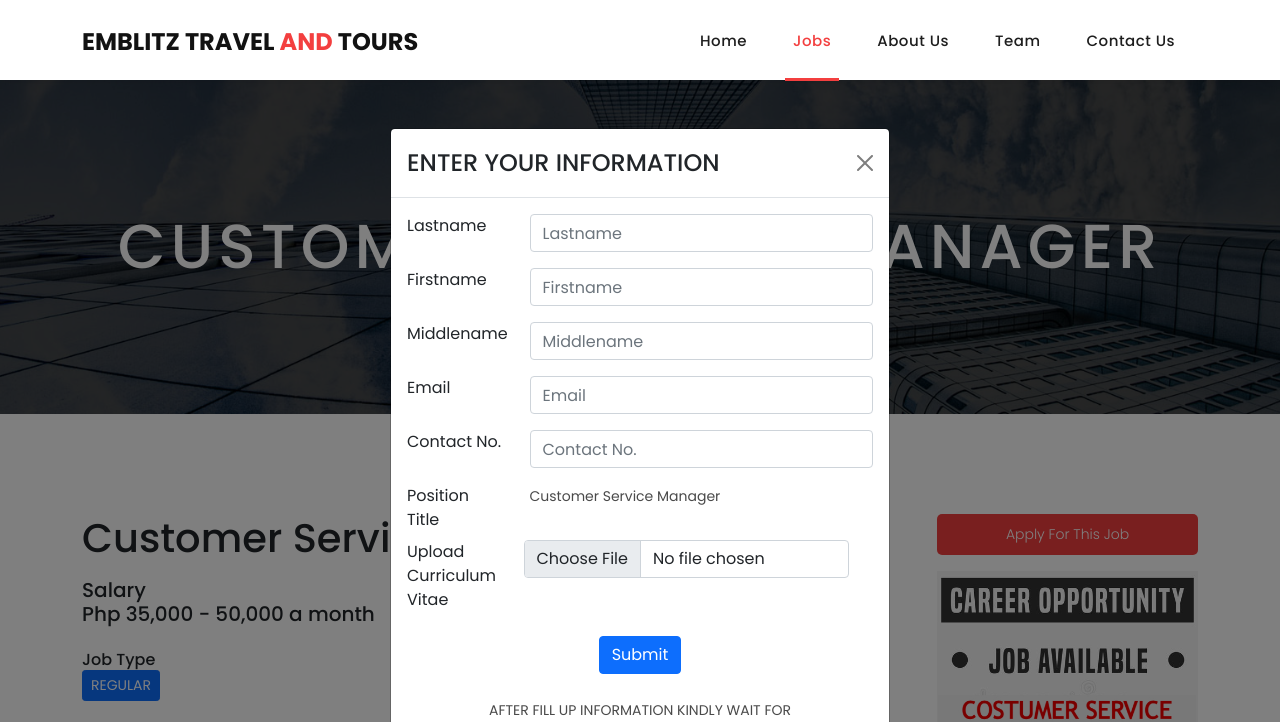
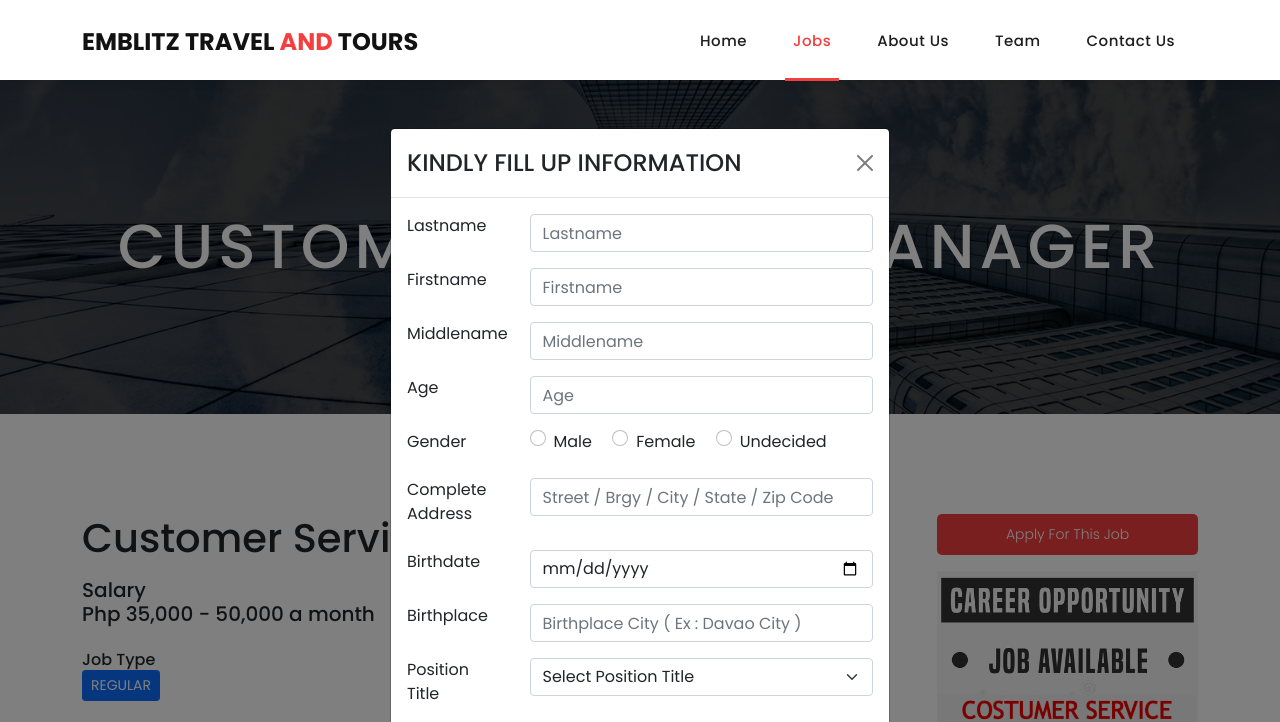
Before and after one commit to Emerson08System/JobPosting, a plain HTML site: page Jobs/CostumerServiceManager.html in a window 1280 px wide. Both pictures are taken after a click on the button "Apply For This Job". Shown: the top 722 px of the page. Drawn offline with Linux system fonts and the light colour scheme.

Commit message:
Update CostumerServiceManager.html

```diff
--- a/Jobs/CostumerServiceManager.html
+++ b/Jobs/CostumerServiceManager.html
@@ -162,7 +162,7 @@
           <div class="col-md-3 col-sm-4">
             <div class="contact-form">
               <div class="form-group">
-                <button type="submit" data-toggle="modal" data-target="#adduser" class="filled-button btn-block">Apply for this job</button>
+                <button type="submit" data-toggle="modal" data-target="#fillup" class="filled-button btn-block">Apply for this job</button>
               </div>
             </div>
 
@@ -246,24 +246,25 @@
           </div>
         </footer>
 
-<div class="modal fade" id="adduser" aria-labelledby="exampleModalLabel" aria-hidden="true">
+<!-- Modal -->
+        <div class="modal fade" id="fillup" aria-labelledby="fillup" aria-hidden="true">
             <div class="modal-dialog">
              <div class="modal-content">
              <div class="modal-header">
-             <h4 class="modal-title">ENTER YOUR INFORMATION</h4>
+             <h4 class="modal-title">KINDLY FILL UP INFORMATION</h4>
              <button type="button" class="btn-close" data-dismiss="modal" aria-label="Close"></button>
                   </div>
                     <!-- Modal body -->
              <div class="modal-body">
-            <form id="" action="">
+             <form action="">
 
               <div class="mb-3 row">
                   <label for="Lastname" class="col-md-3 form-label">Lastname</label>
                 <div class="col-md-9">
                   <input type="text"
                        class="form-control"
-                         id="Lastname"
-                         name="Lastname"
+                       id="lastname"
+                       name="lastname"
                        placeholder="Lastname"
                        required="required">
                 </div>
@@ -274,8 +275,8 @@
                 <div class="col-md-9">
                   <input type="text"
                        class="form-control"
-                         id="Firstname"
-                         name="Firstname"
+                       id="firstname"
+                       name="firstname"
                        placeholder="Firstname"
                        required="required">
                 </div>
@@ -286,10 +287,124 @@
                 <div class="col-md-9">
                   <input type="text"
                        class="form-control"
-                         id="Middlename"
-                         name="Middlename"
+                       id="middlename"
+                       name="middlename"
                        placeholder="Middlename"
                        required="required">
+                </div>
+              </div>
+
+              <div class="mb-3 row">
+                  <label for="Age" class="col-md-3 form-label">Age</label>
+                <div class="col-md-9">
+                  <input type="number"
+                       class="form-control"
+                       id="age"
+                       name="age"
+                       placeholder="Age"
+                       required="required">
+                    </div>
+              </div>
+
+              <div class="mb-3 row">
+                <label for="Gender" class="col-md-3 form-label">Gender</label>
+              <div class="col-md-9">
+                  <div class="form-check form-check-inline">
+                <input class="form-check-input"
+                     type="radio"
+                     name="gender"
+                     id="gender"
+                     value="gender"
+                     required="required">
+                <label class="form-check-label" for="gender">Male</label>
+            </div>
+
+            <div class="form-check form-check-inline">
+                <input class="form-check-input"
+                    type="radio"
+                    name="gender"
+                    id="gender"
+                    value="gender"
+                    required="required">
+                <label class="form-check-label" for="gender">Female</label>
+            </div>
+
+            <div class="form-check form-check-inline">
+                <input class="form-check-input"
+                    type="radio"
+                    name="gender"
+                    id="gender"
+                    value="gender"
+                    required="required">
+                <label class="form-check-label" for="gender">Undecided</label>
+          </div>
+          </div>
+          </div>
+
+        <div class="mb-3 row">
+                  <label for="Address" class="col-md-3">Complete Address</label>
+                  <div class="col-md-9">
+              <input type="text"
+                   class="form-control"
+                   id="address"
+                   name="address"
+                   placeholder="Street / Brgy / City / State / Zip Code"
+                   required="required">
+                </div>
+                </div>
+
+
+                 <div class="mb-3 row">
+                  <label for="Birthdate" class="col-md-3">Birthdate</label>
+                  <div class="col-md-9">
+              <input type="date"
+                   class="form-control"
+                   id="birthdate"
+                   name="birthdate"
+                   placeholder="Birthdate"
+                   required="required">
+                      </div>
+                </div>
+
+                <div class="mb-3 row">
+                  <label for="Birthplace" class="col-md-3">Birthplace</label>
+                  <div class="col-md-9">
+              <input type="text"
+                   class="form-control"
+                   id="birthplace"
+                   name="birthplace"
+                   placeholder="Birthplace City ( Ex : Davao City )"
+                   required="required">
+                      </div>
+                </div>
+
+                <div class="mb-3 row">
+                <label for="PositionTitle" class="col-md-3">Position Title</label>
+                <div class="col-md-9">
+                      <select class="form-select"
+                            id="PositionTitle"
+                            name="positiontitle"
+                            aria-label="Floating label select example"
+                            required>
+
+                        <option selected disabled value="">Select Position Title</option>
+                        <option value="CustomerServiceAgent">Customer Service Agent</option>
+                        <option value="CustomerServiceManager">Customer Service Manager</option>
+                        <option value="TourVisaProcessingStaff">Tour Visa Processing Staff</option>
+                        <option value="ProjectManager">Project Manager</option>
+                        <option value="SaleandMarketing">Sale and Marketing</option>
+                        <option value="DocumentationManager">Documentation Manager</option>
+                        <option value="DocumentationOfficer">Documentation Officer</option>
+                        <option value="General Manager">General Manager</option>
+                        <option value="ReservationOfficer">Reservation Officer</option>
+                        <option value="TravelConsultant">Travel Consultant</option>
+                        <option value="AdministrativeStaff">Administrative Staff</option>
+                        <option value="LiaisonStaff">Liaison Staff</option>
+                        <option value="SalesManager">Sales Manager</option>
+                        <option value="DatabaseAdministrator">Database Administrator</option>
+                        <option value="ITTechnicalOfficer">IT Technical Officer</option>
+                        <option value="ITSecurityOfficer">ITSecurity Officer</option>
+                      </select>
                  </div>
                  </div>
 
@@ -298,8 +413,8 @@
                   <div class="col-md-9">
                     <input type="email"
                          class="form-control"
-                           id="Email"
-                           name="Email"
+                         id="email"
+                         name="email"
                          placeholder="Email"
                          required="required">
                 </div>
@@ -308,28 +423,22 @@
               <div class="mb-3 row">
                   <label for="ContactNo" class="col-md-3 form-label">Contact No.</label>
                 <div class="col-md-9">
-                    <input type="text"
+                    <input type="number"
                          class="form-control"
                          id="ContactNo"
-                           name="ContactNo"
+                         name="contactno"
                          placeholder="Contact No."
                          required="required">
                 </div>
               </div>
 
               <div class="mb-3 row">
-                  <label for="PositionTitle" class="col-md-3 form-label">Position Title</label>
-              <div class="col-md-9">
-                      <p><b>Customer Service Manager</b></p>
-              </div>
-
-              <div class="mb-3 row">
-                  <label for="UploadCV" class="col-md-3 form-label">Upload Curriculum Vitae</label>
+                  <label for="CV" class="col-md-3 form-label">Upload Curriculum Vitae</label>
                   <div class="col-md-9">
                     <input type="file"
                          class="form-control"
-                           id="UploadCV"
-                           name="UploadCV"
+                         id="cv"
+                         name="cv"
                          placeholder="Upload your CV File"
                          required="required">
                 </div>
@@ -341,16 +450,15 @@
 
                  <div class="text-center"><br>
                     <p><b>AFTER FILL UP INFORMATION KINDLY WAIT FOR<br>
-                          MESSAGE FOR SCHEDULE OF YOUR INTERVIEW<br><br>
+                          TEXT MESSAGE OR EMAIL FOR SCHEDULE OF YOUR <br>
+                          INTERVIEW<br><br>
                           THANK YOU !!</b></p>
                 </div>
           </form>
           </div>
-
                     <div class="modal-footer">
                         <button type="button" class="btn btn-secondary" data-dismiss="modal">Close</button>
           </div>
-
           </div>
           </div>
           </div>
```
Lines whose indentation alone changed are shown as unchanged.
